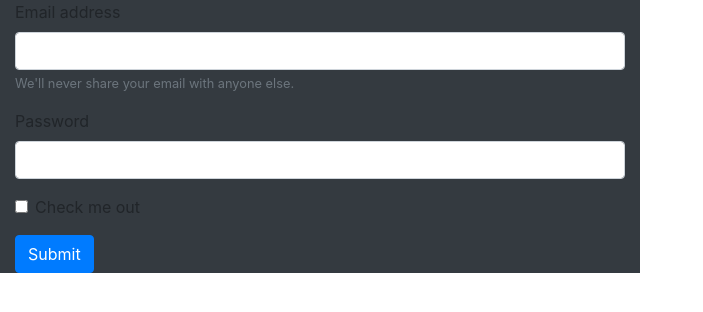
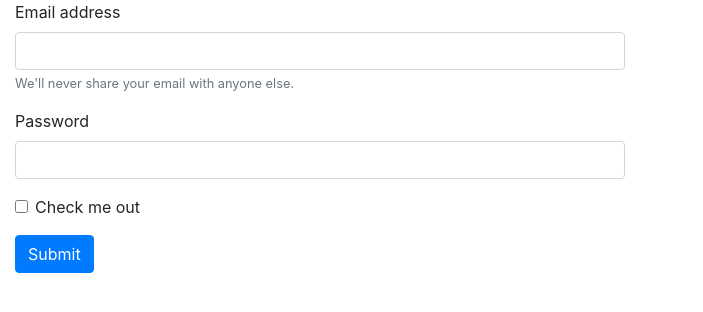
Before and after one commit to juliandrojas/crudFlaskMySQL, a Flask app: page / in a window 1280 px wide. Shown: the top 312 px of the page, without its empty margins (0-703 px from the left). Run offline with Flask 2, Linux system fonts and the light colour scheme; some libraries are stand-ins or nearby versions.

Commit message:
Update description

```diff
--- a/Templates/index.html
+++ b/Templates/index.html
@@ -11,8 +11,8 @@
         <title>Flask MySQL CRUD</title>
     </head>
     <body>
-        <!-- Jumbotron -->
-        <div class="col-md-6 bg-dark">
+        <!-- Formulario y sección de vista de los registros -->
+        <div class="col-md-6">
             <form>
                 <div class="form-group">
                     <label for="exampleInputEmail1">Email address</label>
```
